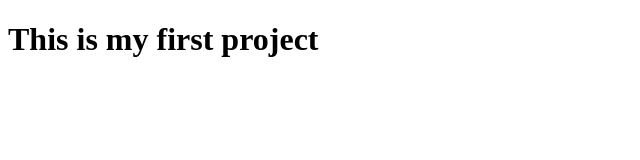
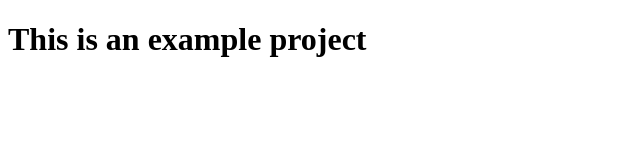
Before and after one commit to ITStupak/Tutorial, a plain HTML site: page index.html in a window 1280 px wide. Shown: the whole page, without its empty margins (0-640 px from the left). Drawn offline with Linux system fonts and the light colour scheme.

Commit message:
change index file

```diff
--- a/index.html
+++ b/index.html
@@ -7,6 +7,6 @@
     <title>Document</title>
   </head>
   <body>
-    <h1>This is my first project</h1>
+    <h1>This is an example project</h1>
   </body>
 </html>
```
